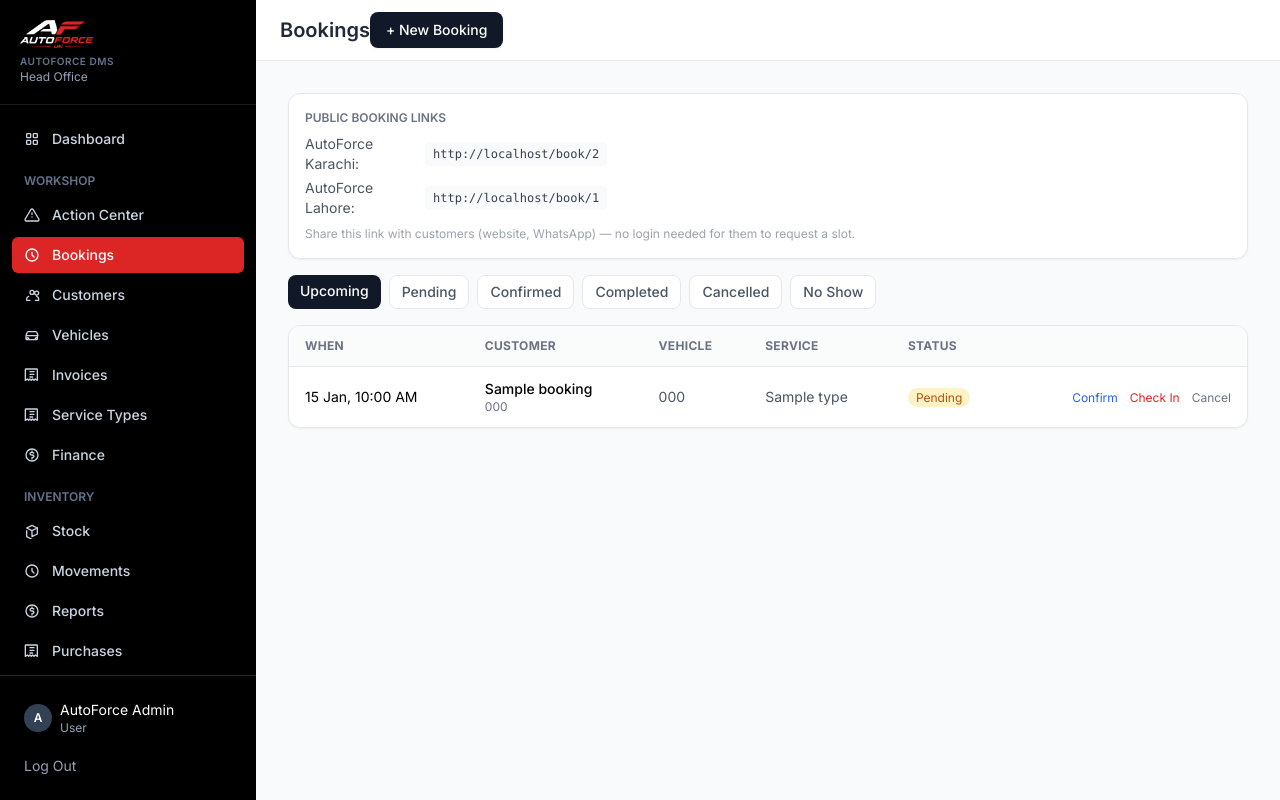
After one commit to bilalfarooq000/autoforce, a Laravel app: page /staff/bookings in a window 1280 px wide. The commit adds this page. Run offline with Laravel 12, Linux system fonts and the light colour scheme; a user stored in the database is signed in; data comes from the database, SQL or seed files in the repository; tables that the repository leaves empty hold one stand-in row (values such as "Sample post"); style sheets or scripts are compiled from the project's sources; parts of the project's set-up code (start-up, migrations or seed data) failed here and were passed over; some libraries are stand-ins or nearby versions.

Commit message:
Add Workshop Bookings, with a public no-login booking page per branch
A customer requests a slot at /book/{branch} (shareable on the
website/WhatsApp) with no account needed. Staff see it in Bookings,
confirm or cancel it, and "Check In" turns it into a real job the
same way a counter walk-in does - resolve/create the customer and
vehicle, open an Inspection, seed its checklist, notify them - not a
separate, shallower path.

Co-Authored-By: Claude Sonnet 5 <noreply@anthropic.com>

```diff
--- /dev/null
+++ b/app/Http/Controllers/Staff/BookingController.php
@@ -0,0 +1,174 @@
+<?php
+
+namespace App\Http\Controllers\Staff;
+
+use App\Http\Controllers\Controller;
+use App\Models\Booking;
+use App\Models\Branch;
+use App\Models\Inspection;
+use App\Models\InspectionItem;
+use App\Models\ServiceType;
+use App\Models\User;
+use App\Models\Vehicle;
+use App\Services\NotificationService;
+use App\Support\InspectionChecklist;
+use Illuminate\Http\Request;
+use Illuminate\Support\Str;
+
+class BookingController extends Controller
+{
+    public function index(Request $request)
+    {
+        $user = $request->user();
+        $branchId = $user->hasRole('admin') ? null : $user->branch_id;
+
+        $bookings = Booking::with('branch', 'serviceType', 'inspection')
+            ->when($branchId, fn ($q) => $q->where('branch_id', $branchId))
+            ->when($request->status, fn ($q, $s) => $q->where('status', $s))
+            ->when(! $request->status, fn ($q) => $q->whereIn('status', ['pending', 'confirmed']))
+            ->orderBy('requested_at')
+            ->paginate(20)
+            ->withQueryString();
+
+        $branches = $user->hasRole('admin') ? Branch::orderBy('name')->get() : collect([$user->branch])->filter();
+
+        return view('staff.bookings.index', compact('bookings', 'branches'));
+    }
+
+    public function create(Request $request)
+    {
+        $user = $request->user();
+        $branches = $user->hasRole('admin') ? Branch::orderBy('name')->get() : collect();
+
+        $branchId = $user->hasRole('admin') ? null : $user->branch_id;
+        $serviceTypes = ServiceType::where('is_active', true)
+            ->when($branchId, fn ($q) => $q->where(fn ($qq) => $qq->where('branch_id', $branchId)->orWhereNull('branch_id')))
+            ->orderBy('name')
+            ->get();
+
+        return view('staff.bookings.create', compact('branches', 'serviceTypes'));
+    }
+
+    public function store(Request $request)
+    {
+        $user = $request->user();
+
+        $data = $request->validate([
+            'branch_id' => [$user->hasRole('admin') ? 'required' : 'nullable', 'exists:branches,id'],
+            'service_type_id' => ['nullable', 'exists:service_types,id'],
+            'customer_name' => ['required', 'string', 'max:255'],
+            'customer_phone' => ['required', 'string', 'max:30', 'regex:/^(\+?92|0)3\d{2}-?\d{7}$/'],
+            'customer_email' => ['nullable', 'email', 'max:255'],
+            'vehicle_registration_number' => ['nullable', 'string', 'max:50'],
+            'vehicle_make' => ['nullable', 'string', 'max:100'],
+            'vehicle_model' => ['nullable', 'string', 'max:100'],
+            'requested_at' => ['required', 'date'],
+            'notes' => ['nullable', 'string', 'max:2000'],
+        ]);
+
+        Booking::create(array_merge($data, [
+            'branch_id' => $user->hasRole('admin') ? $data['branch_id'] : $user->branch_id,
+            'status' => 'confirmed',
+            'created_by' => $user->id,
+        ]));
+
+        return redirect()->route('staff.bookings.index')->with('status', 'Booking scheduled.');
+    }
+
+    public function updateStatus(Request $request, Booking $booking)
+    {
+        $data = $request->validate(['status' => ['required', 'in:confirmed,cancelled,no_show']]);
+
+        $booking->update(['status' => $data['status']]);
+
+        return back()->with('status', 'Booking marked '.$booking->statusLabel().'.');
+    }
+
+    /**
+     * Small confirmation step before check-in: the booking may be missing
+     * vehicle details (a public booker isn't required to give them), so staff
+     * fill in whatever's missing right as the customer arrives.
+     */
+    public function showConvert(Booking $booking)
+    {
+        return view('staff.bookings.convert', compact('booking'));
+    }
+
+    /**
+     * The booking becomes the job: resolve (or create) the customer and vehicle
+     * the same way walk-in registration does, then open a real Inspection from
+     * it — same checklist, same notification, same everything a counter-started
+     * job gets.
+     */
+    public function convertToJob(Request $request, Booking $booking)
+    {
+        $data = $request->validate([
+            'vehicle_registration_number' => ['required', 'string', 'max:50'],
+            'vehicle_make' => ['required', 'string', 'max:100'],
+            'vehicle_model' => ['required', 'string', 'max:100'],
+            'mileage_at_visit' => ['required', 'integer', 'min:0'],
+            'reason' => ['required', 'string', 'max:255'],
+        ]);
+
+        $customer = User::firstOrCreate(
+            ['phone' => $booking->customer_phone],
+            [
+                'name' => $booking->customer_name,
+                'email' => $booking->customer_email ?: Str::slug($booking->customer_phone).'@customer.autoforce.local',
+                'branch_id' => $booking->branch_id,
+                'password' => bcrypt(Str::random(16)),
+            ]
+        );
+
+        if (! $customer->hasRole('customer')) {
+            $customer->assignRole('customer');
+        }
+
+        if ($customer->wasRecentlyCreated) {
+            NotificationService::notifyNewCustomerAccount($customer);
+        }
+
+        $vehicle = Vehicle::firstOrCreate(
+            ['registration_number' => $data['vehicle_registration_number']],
+            [
+                'customer_id' => $customer->id,
+                'branch_id' => $booking->branch_id,
+                'make' => $data['vehicle_make'],
+                'model' => $data['vehicle_model'],
+                'mileage' => $data['mileage_at_visit'],
+            ]
+        );
+
+        $vehicle->update(['mileage' => max($vehicle->mileage, $data['mileage_at_visit'])]);
+
+        $inspection = Inspection::create([
+            'vehicle_id' => $vehicle->id,
+            'branch_id' => $booking->branch_id,
+            'technician_id' => $request->user()->hasRole('technician') ? $request->user()->id : null,
+            'created_by' => $request->user()->id,
+            'reason' => $data['reason'],
+            'mileage_at_visit' => $data['mileage_at_visit'],
+            'status' => 'checked_in',
+        ]);
+
+        $order = 0;
+        foreach (InspectionChecklist::template() as $category => $items) {
+            foreach ($items as $title) {
+                InspectionItem::create([
+                    'inspection_id' => $inspection->id,
+                    'category' => $category,
+                    'title' => $title,
+                    'is_checked' => false,
+                    'sort_order' => $order++,
+                ]);
+            }
+        }
+
+        $booking->update(['status' => 'completed', 'inspection_id' => $inspection->id]);
+
+        NotificationService::notify($vehicle, 'checked_in', $inspection);
+
+        return redirect()->route('staff.inspections.show', $inspection)
+            ->with('status', 'Booking converted — vehicle checked in.');
+    }
+}
--- /dev/null
+++ b/app/Models/Booking.php
@@ -0,0 +1,69 @@
+<?php
+
+namespace App\Models;
+
+use Illuminate\Database\Eloquent\Factories\HasFactory;
+use Illuminate\Database\Eloquent\Model;
+use Illuminate\Database\Eloquent\Relations\BelongsTo;
+use Spatie\Activitylog\LogOptions;
+use Spatie\Activitylog\Traits\LogsActivity;
+
+class Booking extends Model
+{
+    use HasFactory, LogsActivity;
+
+    public const STATUSES = [
+        'pending' => 'Pending',
+        'confirmed' => 'Confirmed',
+        'completed' => 'Completed',
+        'cancelled' => 'Cancelled',
+        'no_show' => 'No Show',
+    ];
+
+    protected $fillable = [
+        'branch_id', 'service_type_id', 'customer_id', 'inspection_id', 'created_by',
+        'customer_name', 'customer_phone', 'customer_email',
+        'vehicle_registration_number', 'vehicle_make', 'vehicle_model',
+        'requested_at', 'notes', 'status',
+    ];
+
+    protected function casts(): array
+    {
+        return ['requested_at' => 'datetime'];
+    }
+
+    public function getActivitylogOptions(): LogOptions
+    {
+        return LogOptions::defaults()->logAll()->logOnlyDirty()->dontSubmitEmptyLogs();
+    }
+
+    public function branch(): BelongsTo
+    {
+        return $this->belongsTo(Branch::class);
+    }
+
+    public function serviceType(): BelongsTo
+    {
+        return $this->belongsTo(ServiceType::class);
+    }
+
+    public function customer(): BelongsTo
+    {
+        return $this->belongsTo(User::class, 'customer_id');
+    }
+
+    public function inspection(): BelongsTo
+    {
+        return $this->belongsTo(Inspection::class);
+    }
+
+    public function createdBy(): BelongsTo
+    {
+        return $this->belongsTo(User::class, 'created_by');
+    }
+
+    public function statusLabel(): string
+    {
+        return self::STATUSES[$this->status] ?? $this->status;
+    }
+}
--- a/resources/views/layouts/sidebar.blade.php
+++ b/resources/views/layouts/sidebar.blade.php
@@ -37,6 +37,7 @@
         @hasanyrole('admin|manager|service_advisor|technician|inventory_manager')
             <div class="pt-3 pb-1 px-3 text-xs font-semibold text-slate-500 uppercase">Workshop</div>
             {!! $navItem(route('staff.action-center.index'), 'Action Center', $icons['alert'], request()->routeIs('staff.action-center.*')) !!}
+            {!! $navItem(route('staff.bookings.index'), 'Bookings', $icons['clock'], request()->routeIs('staff.bookings.*')) !!}
             {!! $navItem(route('staff.customers.index'), 'Customers', $icons['users'], request()->routeIs('staff.customers.*')) !!}
             {!! $navItem(route('staff.vehicles.index'), 'Vehicles', $icons['car'], request()->routeIs('staff.vehicles.*', 'staff.inspections.*')) !!}
             {!! $navItem(route('staff.invoices.index'), 'Invoices', $icons['receipt'], request()->routeIs('staff.invoices.*')) !!}
--- /dev/null
+++ b/resources/views/staff/bookings/index.blade.php
@@ -0,0 +1,90 @@
+<x-app-layout>
+    <x-slot name="header">
+        <div class="flex items-center justify-between">
+            <h2 class="font-semibold text-xl text-gray-800 leading-tight">Bookings</h2>
+            <a href="{{ route('staff.bookings.create') }}" class="inline-flex items-center px-4 py-2 bg-gray-900 text-white rounded-lg text-sm font-medium shadow-sm hover:bg-gray-800">
+                + New Booking
+            </a>
+        </div>
+    </x-slot>
+
+    <div class="max-w-5xl mx-auto py-8 px-4 sm:px-6 lg:px-8 space-y-4">
+        @if ($branches->isNotEmpty())
+            <div class="bg-white rounded-xl border border-gray-200 shadow-sm p-4">
+                <div class="text-xs font-semibold text-gray-500 uppercase mb-2">Public Booking Links</div>
+                <div class="space-y-1">
+                    @foreach ($branches as $branch)
+                        <div class="flex items-center gap-2 text-sm">
+                            <span class="text-gray-600 w-28 shrink-0">{{ $branch->name }}:</span>
+                            <code class="text-xs bg-gray-50 px-2 py-1 rounded text-gray-700 truncate">{{ route('portal.book.show', $branch) }}</code>
+                        </div>
+                    @endforeach
+                </div>
+                <p class="text-xs text-gray-400 mt-2">Share this link with customers (website, WhatsApp) — no login needed for them to request a slot.</p>
+            </div>
+        @endif
+
+        <div class="flex gap-2">
+            <a href="{{ route('staff.bookings.index') }}" class="px-3 py-1.5 rounded-lg text-sm font-medium {{ ! request('status') ? 'bg-gray-900 text-white' : 'bg-white border border-gray-200 text-gray-600' }}">Upcoming</a>
+            @foreach (\App\Models\Booking::STATUSES as $value => $label)
+                <a href="{{ route('staff.bookings.index', ['status' => $value]) }}" class="px-3 py-1.5 rounded-lg text-sm font-medium {{ request('status') === $value ? 'bg-gray-900 text-white' : 'bg-white border border-gray-200 text-gray-600' }}">{{ $label }}</a>
+            @endforeach
+        </div>
+
+        <div class="bg-white rounded-xl border border-gray-200 shadow-sm overflow-hidden">
+            <table class="w-full text-sm">
+                <thead class="bg-gray-50/80 text-left text-gray-500 text-xs font-semibold uppercase tracking-wide border-b border-gray-200">
+                    <tr>
+                        <th class="px-4 py-3">When</th>
+                        <th class="px-4 py-3">Customer</th>
+                        <th class="px-4 py-3">Vehicle</th>
+                        <th class="px-4 py-3">Service</th>
+                        <th class="px-4 py-3">Status</th>
+                        <th class="px-4 py-3"></th>
+                    </tr>
+                </thead>
+                <tbody class="divide-y">
+                    @forelse ($bookings as $booking)
+                        <tr class="hover:bg-gray-50">
+                            <td class="px-4 py-3 whitespace-nowrap">{{ $booking->requested_at->format('d M, h:i A') }}</td>
+                            <td class="px-4 py-3">
+                                <div class="font-medium">{{ $booking->customer_name }}</div>
+                                <div class="text-xs text-gray-500">{{ $booking->customer_phone }}</div>
+                            </td>
+                            <td class="px-4 py-3 text-gray-600">{{ $booking->vehicle_registration_number ?? '—' }}</td>
+                            <td class="px-4 py-3 text-gray-600">{{ $booking->serviceType->name ?? '—' }}</td>
+                            <td class="px-4 py-3">
+                                @php
+                                    $badge = ['pending' => 'bg-amber-100 text-amber-700', 'confirmed' => 'bg-blue-100 text-blue-700', 'completed' => 'bg-green-100 text-green-700', 'cancelled' => 'bg-gray-100 text-gray-500', 'no_show' => 'bg-red-100 text-red-700'];
+                                @endphp
+                                <span class="text-xs px-2 py-0.5 rounded-full {{ $badge[$booking->status] ?? 'bg-gray-100' }}">{{ $booking->statusLabel() }}</span>
+                            </td>
+                            <td class="px-4 py-3 text-right whitespace-nowrap">
+                                @if (in_array($booking->status, ['pending', 'confirmed']))
+                                    @if ($booking->status === 'pending')
+                                        <form method="POST" action="{{ route('staff.bookings.status', $booking) }}" class="inline">
+                                            @csrf @method('PATCH')
+                                            <input type="hidden" name="status" value="confirmed">
+                                            <button type="submit" class="text-xs text-blue-600 hover:underline">Confirm</button>
+                                        </form>
+                                    @endif
+                                    <a href="{{ route('staff.bookings.convert.create', $booking) }}" class="text-xs text-red-600 hover:underline ml-2">Check In</a>
+                                    <form method="POST" action="{{ route('staff.bookings.status', $booking) }}" class="inline">
+                                        @csrf @method('PATCH')
+                                        <input type="hidden" name="status" value="cancelled">
+                                        <button type="submit" class="text-xs text-gray-500 hover:underline ml-2">Cancel</button>
+                                    </form>
+                                @elseif ($booking->inspection_id)
+                                    <a href="{{ route('staff.inspections.show', $booking->inspection_id) }}" class="text-xs text-red-600 hover:underline">View Job</a>
+                                @endif
+                            </td>
+                        </tr>
+                    @empty
+                        <tr><td colspan="6" class="px-4 py-6 text-center text-gray-500">No bookings here.</td></tr>
+                    @endforelse
+                </tbody>
+            </table>
+        </div>
+        {{ $bookings->links() }}
+    </div>
+</x-app-layout>
--- a/routes/web.php
+++ b/routes/web.php
@@ -6,9 +6,11 @@ use App\Http\Controllers\Admin\StaffController;
 use App\Http\Controllers\Admin\SystemController;
 use App\Http\Controllers\Customer\DashboardController as CustomerDashboardController;
 use App\Http\Controllers\Customer\VehicleController as CustomerVehicleController;
+use App\Http\Controllers\Portal\PublicBookingController;
 use App\Http\Controllers\Portal\PublicInspectionController;
 use App\Http\Controllers\ProfileController;
 use App\Http\Controllers\Staff\ActionCenterController;
+use App\Http\Controllers\Staff\BookingController;
 use App\Http\Controllers\Staff\CustomerController as StaffCustomerController;
 use App\Http\Controllers\Staff\DashboardController as StaffDashboardController;
 use App\Http\Controllers\Staff\FinanceController;
@@ -33,6 +35,10 @@ Route::prefix('portal')->name('portal.')->group(function () {
     Route::get('/i/{token}', [PublicInspectionController::class, 'show'])->name('inspection');
     Route::post('/i/{token}/quotations/{quotation}/decision', [PublicInspectionController::class, 'decide'])->name('quotation.decide');
 });
+
+// Public booking page — no login, shared with customers directly (website, WhatsApp).
+Route::get('/book/{branch}', [PublicBookingController::class, 'show'])->name('portal.book.show');
+Route::post('/book/{branch}', [PublicBookingController::class, 'store'])->name('portal.book.store');
 
 Route::get('/dashboard', function () {
     $user = auth()->user();
@@ -97,6 +103,18 @@ Route::middleware(['auth', 'role:admin|manager|service_advisor|technician|invent
         });
 
         Route::get('/action-center', [ActionCenterController::class, 'index'])->name('action-center.index');
+
+        Route::prefix('bookings')->name('bookings.')->group(function () {
+            Route::get('/', [BookingController::class, 'index'])->name('index');
+
+            Route::middleware('role:admin|manager|service_advisor')->group(function () {
+                Route::get('/create', [BookingController::class, 'create'])->name('create');
+                Route::post('/', [BookingController::class, 'store'])->name('store');
+                Route::patch('/{booking}/status', [BookingController::class, 'updateStatus'])->name('status');
+                Route::get('/{booking}/convert', [BookingController::class, 'showConvert'])->name('convert.create');
+                Route::post('/{booking}/convert', [BookingController::class, 'convertToJob'])->name('convert.store');
+            });
+        });
 
         // Reusable priced line items ("Full Service", "Oil Change") so invoices and
         // quotations don't need every description/price typed out from scratch.
```
Also changed, not shown: app/Http/Controllers/Portal/PublicBookingController.php (added, +54 -0 lines), resources/views/portal/booking/show.blade.php (added, +104 -0 lines), resources/views/staff/bookings/convert.blade.php (added, +49 -0 lines), resources/views/staff/bookings/create.blade.php (added, +87 -0 lines), database/migrations/2026_11_18_000004_create_bookings_table.php (added).
